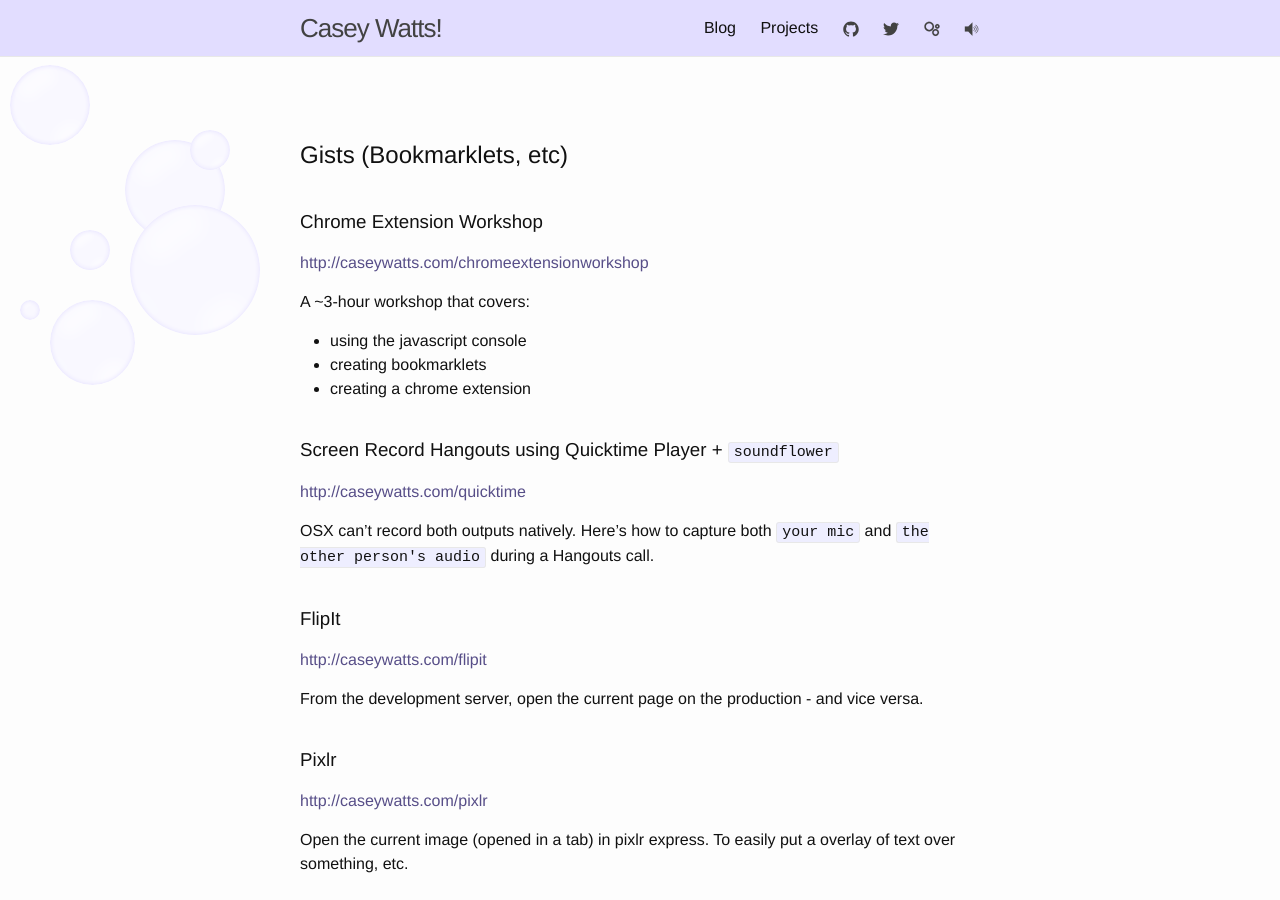
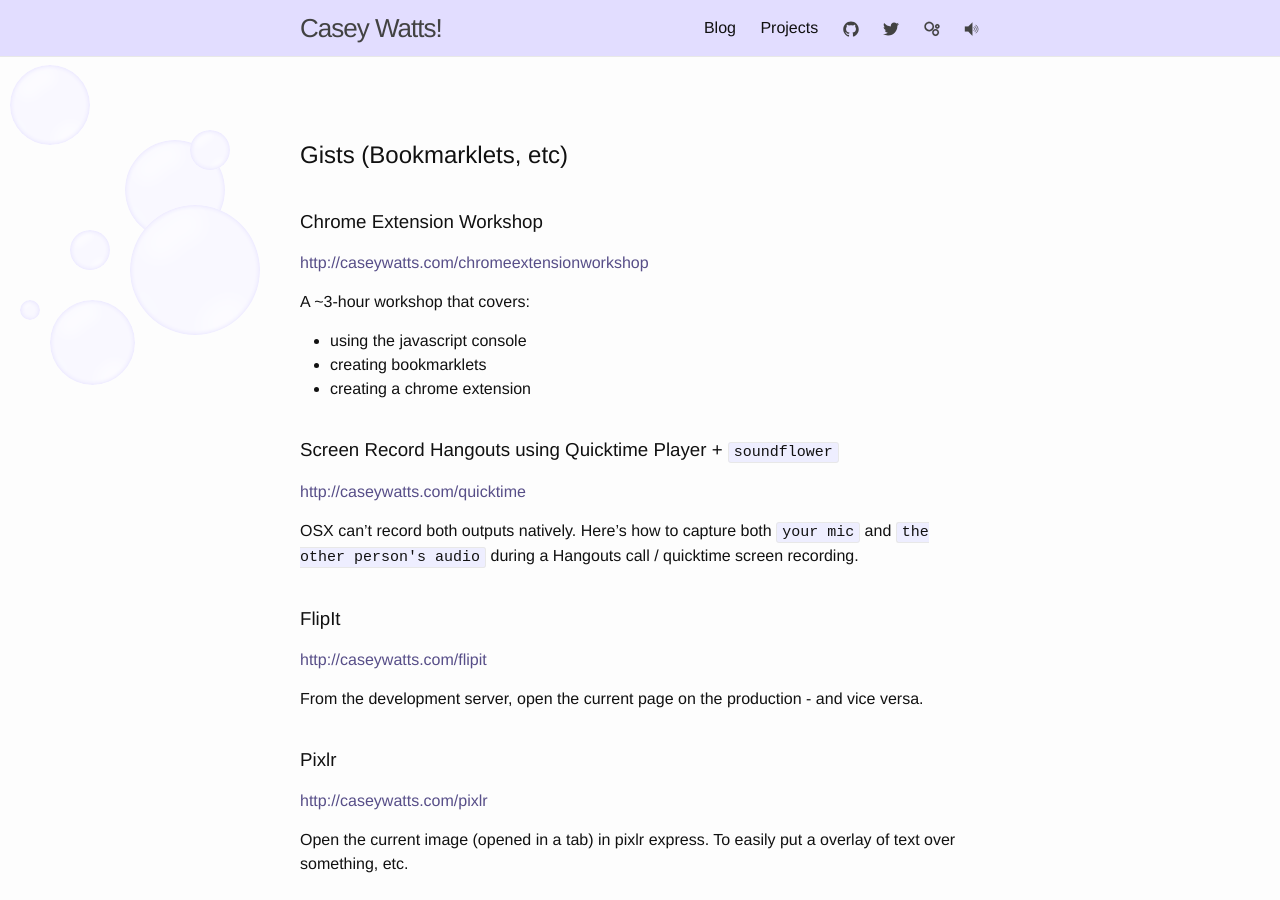
Before and after one commit to caseywatts/caseywatts.github.io, a Jekyll site: the page built from projects.md, in a window 1280 px wide and 900 px high. Built offline with Jekyll 4.4.1, drawn with Linux system fonts in a browser that asks for light colours.

Commit message:
amend screen recording description

```diff
--- a/projects.md
+++ b/projects.md
@@ -18,7 +18,7 @@
 ### Screen Record Hangouts using Quicktime Player + `soundflower`
 <http://caseywatts.com/quicktime>
 
-OSX can't record both outputs natively. Here's how to capture both `your mic` and `the other person's audio` during a Hangouts call.
+OSX can't record both outputs natively. Here's how to capture both `your mic` and `the other person's audio` during a Hangouts call / quicktime screen recording.
 
 ### FlipIt
 <http://caseywatts.com/flipit>
```
